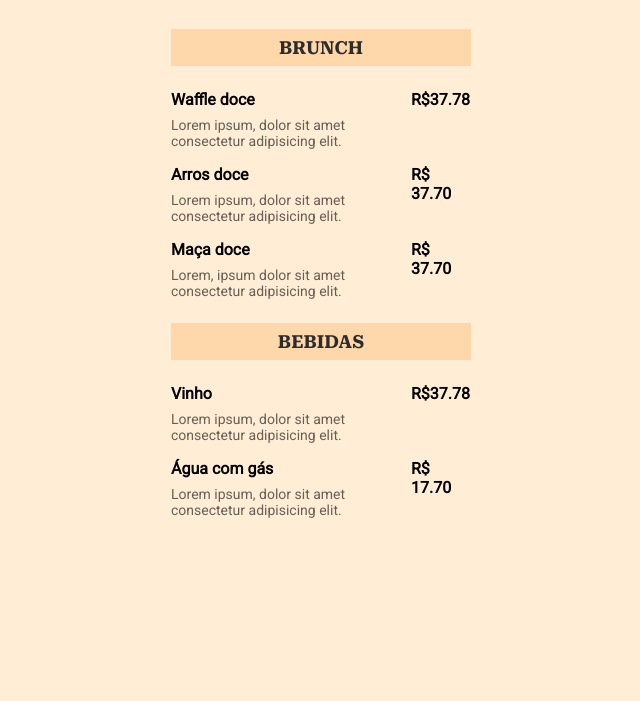
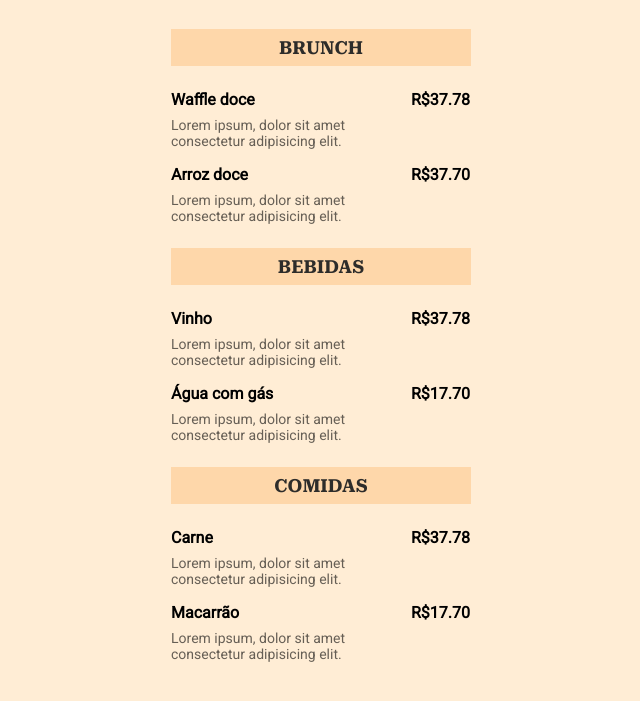
Before and after one commit to Davibidu/Maratona-Explorer-3, a plain HTML site: page index.html in a window 1280 px wide. Shown: the part 91-792 px from the top of the page, without its empty margins (319-959 px from the left). Drawn offline with Linux system fonts and the light colour scheme.

Commit message:
atualização 01

```diff
--- a/index.html
+++ b/index.html
@@ -12,7 +12,7 @@
     <title>RocketCoffee</title>
     <link rel="stylesheet" href="style.css">
 </head>
-    <body>
+<body>
 
     <header>
         <h1>Rocket<span>Coffee</span></h1>
@@ -30,28 +30,18 @@
         <p class="description">Lorem ipsum, dolor sit amet consectetur adipisicing elit. </p>
     </div>
 
-<strong class="price">
-    R$37.78
+<strong class="price">R$37.78
 </strong>
 
 </li>
 
 <li>
     <div class="details">
-        <h3>Arros doce </h3>
+        <h3>Arroz doce </h3>
         <p class="description">Lorem ipsum, dolor sit amet consectetur adipisicing elit. </p>
     </div>
 
-    <strong class="price"> R$ 37.70</strong>
-</li>
-
-<li>
-    <div class="details">
-        <h3>Maça doce </h3>
-        <p class="description">Lorem, ipsum dolor sit amet consectetur adipisicing elit. </p>
-    </div>
-
-    <strong class="price"> R$ 37.70</strong>
+    <strong class="price">R$37.70</strong>
 </li>
 </ul>
 </section>
@@ -68,8 +58,7 @@
             <p class="description">Lorem ipsum, dolor sit amet consectetur adipisicing elit. </p>
         </div>
 
-    <strong class="price">
-        R$37.78
+    <strong class="price">R$37.78
     </strong>
 
     </li>
@@ -80,9 +69,36 @@
             <p class="description">Lorem ipsum, dolor sit amet consectetur adipisicing elit. </p>
         </div>
 
-        <strong class="price"> R$ 17.70</strong>
+        <strong class="price">R$17.70</strong>
     </li>
     </ul>
     </section>
+
+    <section>
+        <h2>
+             Comidas
+        </h2>
+        <ul>
+        <li>
+            <div class="details">
+                <h3>Carne</h3>
+                <p class="description">Lorem ipsum, dolor sit amet consectetur adipisicing elit. </p>
+            </div>
+
+        <strong class="price">R$37.78
+        </strong>
+
+        </li>
+
+        <li>
+            <div class="details">
+                <h3>Macarrão</h3>
+                <p class="description">Lorem ipsum, dolor sit amet consectetur adipisicing elit. </p>
+            </div>
+
+            <strong class="price">R$17.70</strong>
+        </li>
+        </ul>
+        </section>
     </body>
 </html>
```
